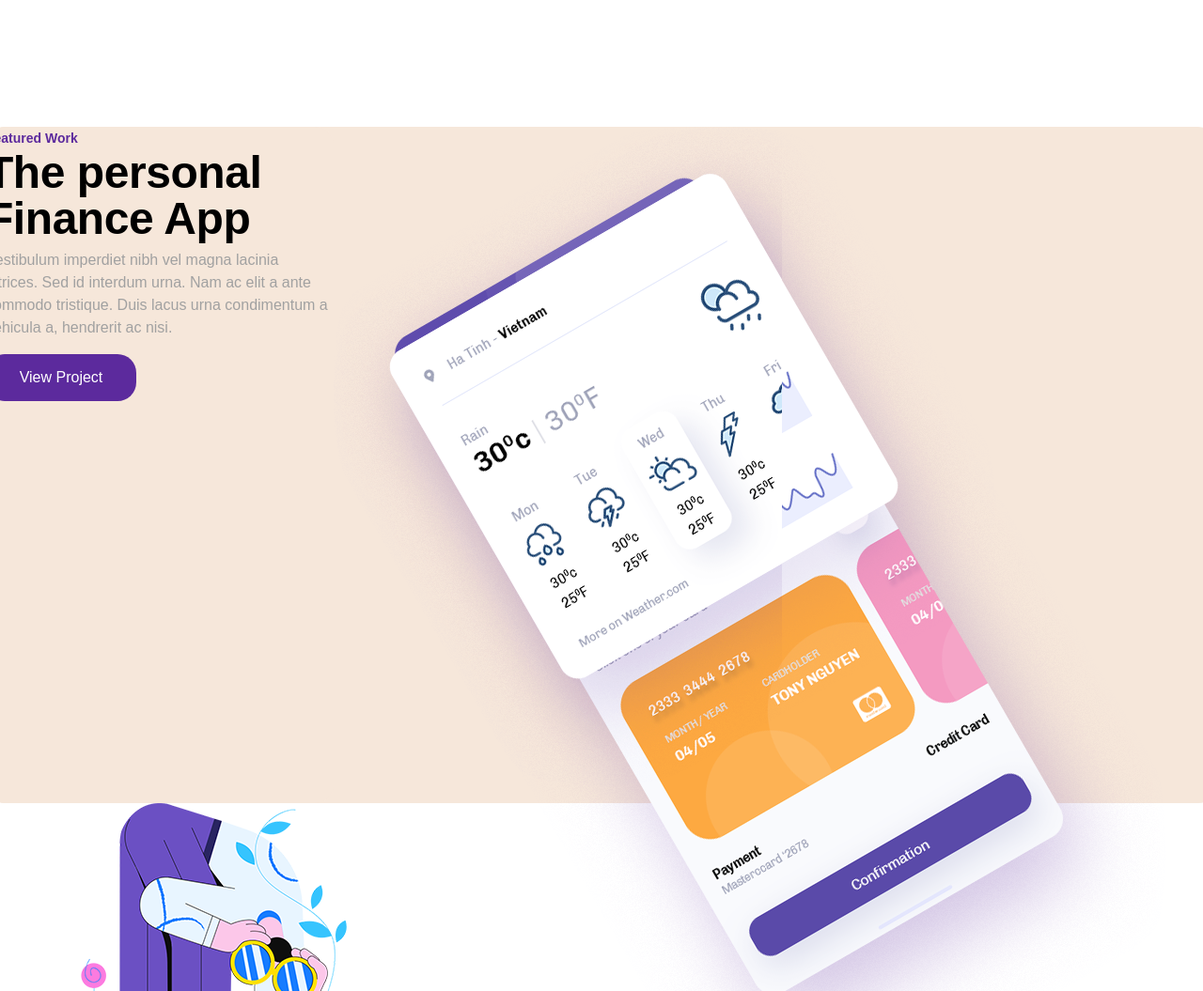
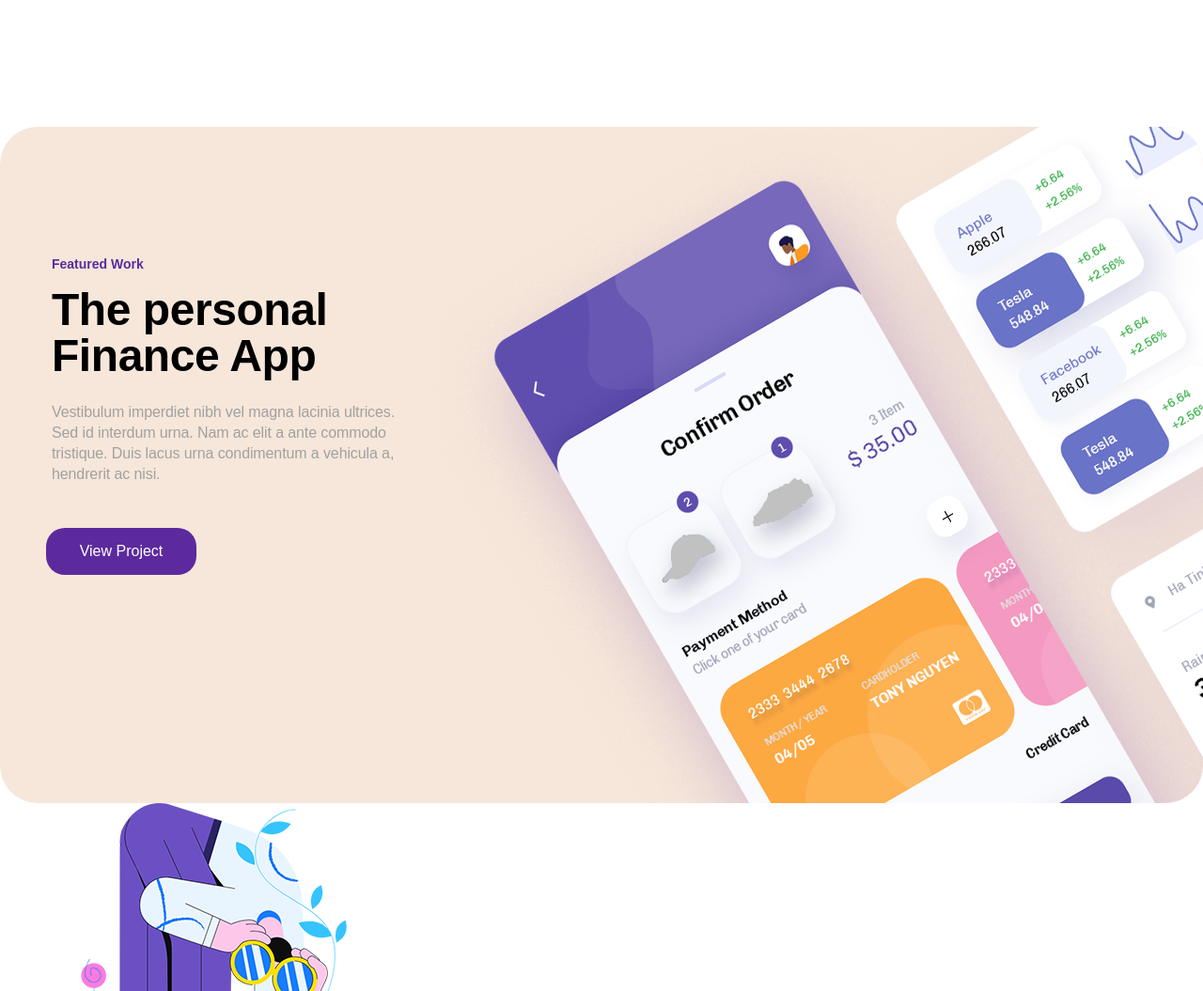
Before and after one commit to tereshok/Fichi, a website: page index.html in a window 1280 px wide. Shown: the part 2240-3295 px from the top of the page at 94% size. Drawn offline with nearby package versions, Linux system fonts and the light colour scheme; a web font is replaced by a local one.

Commit message:
edit featured-work-section style to pp

```diff
--- a/index.html
+++ b/index.html
@@ -130,25 +130,19 @@
     </div>
   </section>
   <section class="featured-work-section">
-    <div class="container-xxxl">
-      <div class="row">
-        <div>
     <div class="container">
       <div class="row">
-              <div class="featured-work-section__text-block">
+        <div class="featured-work-section__text-block col-4">
           <span class="featured-work-section__pretitle">Featured Work</span>
           <h2 class="section_title">The personal Finance App</h2>
           <p class="section_paragraph">Vestibulum imperdiet nibh vel magna lacinia ultrices. Sed id interdum urna. Nam ac elit a ante commodo tristique. Duis lacus urna condimentum a vehicula a, hendrerit ac nisi.</p>
           <button class="featured-work-section__button_purple">View Project</button>
         </div>
 
-              <div class="featured-work-section__image-block">
+        <div class="featured-work-section__image-block col-8">
           <img src="images/confirm-order.png" alt="confirm order" class="featured-work-section__image-block_img-order">
           <img src="images/charts.png" alt="charts" class="featured-work-section__image-block_img-charts">
           <img src="images/weather.png" alt="weather" class="featured-work-section__image-block_img-weather">
-              </div>
-            </div>
-          </div>
         </div>
       </div>
     </div>
--- a/sass/theme/_featured-work-section.scss
+++ b/sass/theme/_featured-work-section.scss
@@ -1,13 +1,26 @@
 .featured-work-section {
+    max-width: 1860px;
+    height: 720px;
+    margin: 0 auto;
+    background-color: $mainColor_beige;
+    border-radius: 40px;
+    overflow: hidden;
 
-  .row {
-    height: 720px;
-    background-color: $mainColor_beige;
-    border-radius: 20px;
-  }
 
   &__text-block {
     max-width: 370px;
+    padding: 134px 0 0 0;
+    margin: 0 0 0 -15px;
+
+    h2 {
+      padding: 12px 0 17px;
+    }
+
+    p {
+      line-height: 22px;
+      letter-spacing: -0.11px;
+      padding: 0px 0 30px 0;
+    }
   }
 
   &__pretitle {
@@ -23,6 +36,7 @@
     color: $mainColor_white;
     font-size: 16px;
     border-radius: 20px;
+    margin: 0 0 0 -6px;
   }
 
   &__image-block {
@@ -33,15 +47,18 @@
     }
 
     &_img-order {
-
+      top: 3px;
+      left: 36px;
     }
 
     &_img-charts {
-
+      top: -156px;
+      right: -413px;
     }
 
     &_img-weather {
-
+      top: 241px;
+      right: -414px;
     }
   }
 }
```
Also changed, not shown: css/fichi.css, css/fichi.min.css, 1 other file. Lines whose indentation alone changed are shown as unchanged.
